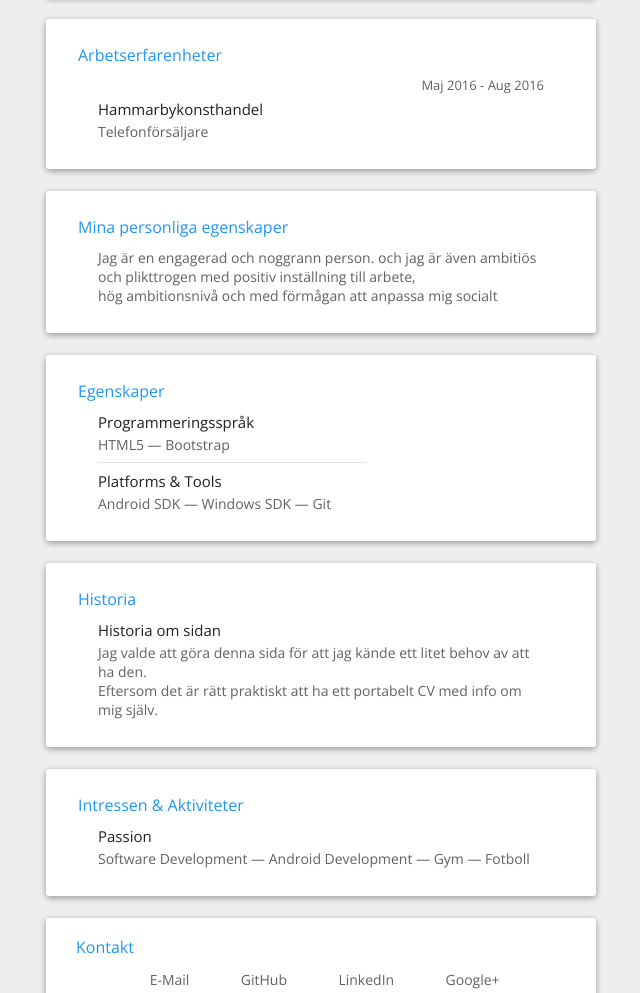
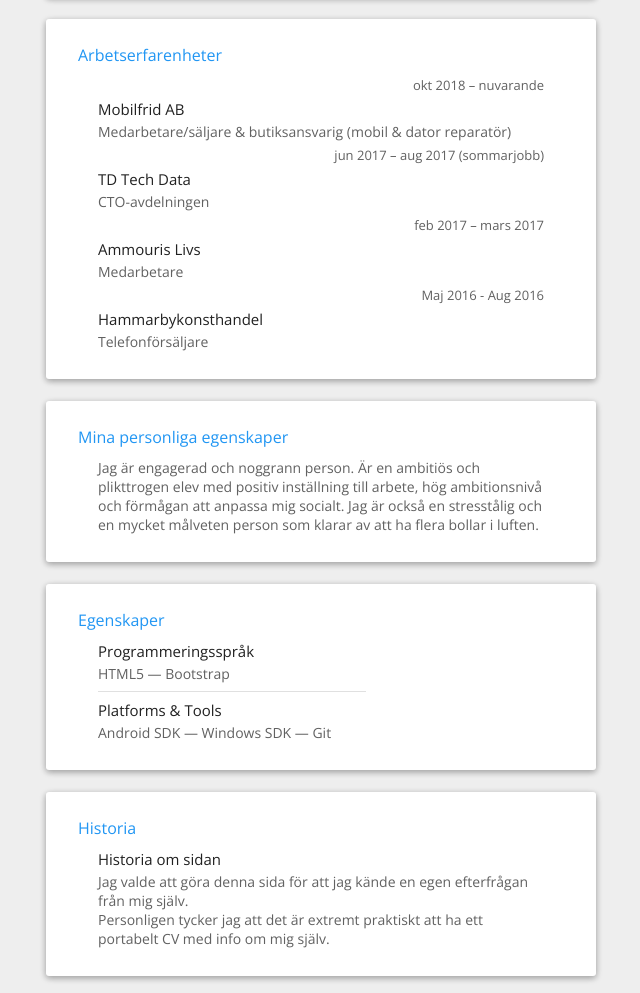
Before and after one commit to alial04/webprogramering1.github.io, a plain HTML site: page index.html in a window 1280 px wide. Shown: the part 722-1715 px from the top of the page, without its empty margins (319-959 px from the left). Drawn offline with nearby package versions, Linux system fonts and the light colour scheme.

Commit message:
Lite korrigeringar osv

```diff
--- a/index.html
+++ b/index.html
@@ -19,7 +19,7 @@
             <div><img id="photo" src="img/IMG_20150923_090257.jpg" /></div>
             <!-- replace photo in /img/ 705x705 -->
             <h1 id="name">Ali Al-Asadi</h1>
-            <h2 id="description">Cybergymnasiet, Klass EE16a 2017 <br> <a href="https://my-calculator.000webhostapp.com">Min kalkulator</a> <br> <a href="https://my-game-v2.000webhostapp.com/">Mitt spel</a></h2>
+            <h2 id="description">Cybergymnasiet, Klass EE16a 2019 <br> <a href="https://my-calculator.000webhostapp.com">Min kalkulator</a> <br> <a href="https://alial04.github.io/game.github.io/">Mitt spel</a></h2>
         </div>
     </header>
     <main>
@@ -52,9 +52,19 @@
                 <div class="title"><i class="fa fa-suitcase"></i>Arbetserfarenheter</div>
                 <div class="content">
                     <section class="element">
+                        <div class="date">okt 2018 – nuvarande</div>
+                        <div class="name">Mobilfrid AB </div>
+                        <div class="info">Medarbetare/säljare & butiksansvarig (mobil & dator reparatör)</div>
+                        <div class="date">jun 2017 – aug 2017 (sommarjobb)</div>
+                        <div class="name">TD Tech Data </div>
+                        <div class="info">CTO-avdelningen</div>
+                        <div class="date">feb 2017 – mars 2017 </div>
+                        <div class="name">Ammouris Livs </div>
+                        <div class="info">Medarbetare</div>
                         <div class="date">Maj 2016 - Aug 2016</div>
                         <div class="name">Hammarbykonsthandel</div>
                         <div class="info">Telefonförsäljare</div>
+
                     </section>
                 </div>
             </section>
@@ -65,7 +75,7 @@
                 <div class="content">
                     <section class="element">
                         <div class="name"></div>
-                        <div class="info">Jag är en engagerad och noggrann person. och jag är även ambitiös och plikttrogen med positiv inställning till arbete, <br> hög ambitionsnivå och med förmågan att anpassa mig socialt</div>
+                        <div class="info">Jag är engagerad och noggrann person. Är en ambitiös och plikttrogen elev med positiv inställning till arbete, hög ambitionsnivå och förmågan att anpassa mig socialt. Jag är också en stresstålig och en mycket målveten person som klarar av att ha flera bollar i luften.  </div>
                     </section </div>
             </section>
             </div>
@@ -92,7 +102,7 @@
                     <div class="content">
                         <section class="element">
                             <div class="name">Historia om sidan</div>
-                            <div class="info">Jag valde att göra denna sida för att jag kände ett litet behov av att ha den.<br> Eftersom det är rätt praktiskt att ha ett portabelt CV med info om mig själv. <br>
+                            <div class="info">Jag valde att göra denna sida för att jag kände en egen efterfrågan från mig själv.<br> Personligen tycker jag att det är extremt praktiskt att ha ett portabelt CV med info om mig själv. <br>
                             </div>
                         </section </div>
                 </section>
@@ -124,7 +134,7 @@
                     </a>
     </main>
     <footer>
-        Gjord med kärlek och minst 4 timmars arbete
+        Gjord med kärlek och minst 10 timmars konstant arbete :))
     </footer>
 
     <script>
```
